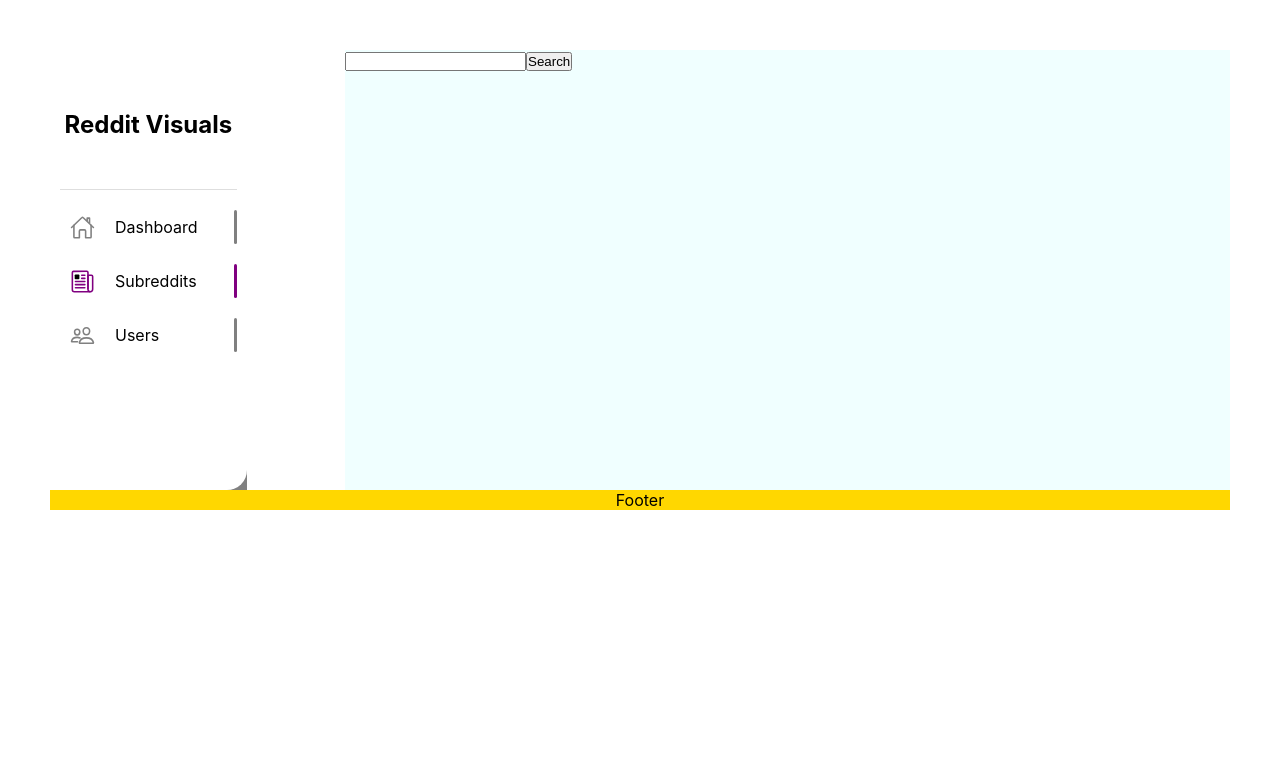
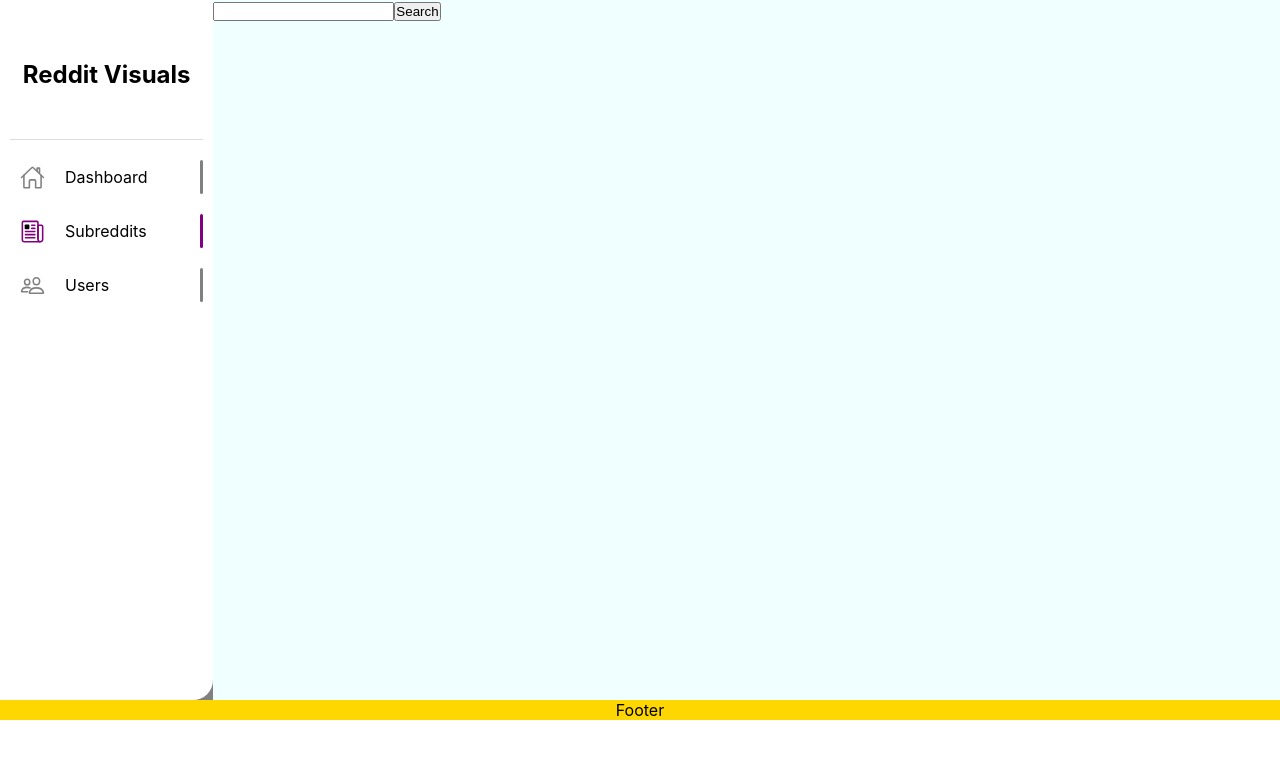
Before and after one commit to xelacast/reddit-api, a Next.js app: page /subreddits in a window 1280 px wide. Shown: the top 758 px of the page. Built offline with nearby package versions, Linux system fonts and the light colour scheme.

Commit message:
completed refactor of file structure

```diff
--- a/styles/layout.module.scss
+++ b/components/layout/layout.module.scss
@@ -1,8 +1,7 @@
 .container {
   display: grid;
   grid-template-columns: repeat(12, 1fr);
-  grid-template-rows: 55vh auto auto;
-  margin: 50px;
+  grid-template-rows: 700px auto auto;
   gap: 1fr
 }
 
@@ -14,7 +13,7 @@
 }
 
 .main {
-  grid-column: 4 / 13;
+  grid-column: 3 / 13;
   background-color: azure;
   grid-row: 1 / 3;
 }
--- a/components/layout.tsx
+++ b/components/layout/layout.tsx
@@ -1,6 +1,6 @@
-import NavBar from './nav/navbar';
-import Footer from './footer';
-import styles from '../styles/layout.module.scss';
+import NavBar from '../nav/navbar';
+import Footer from '../footer';
+import styles from './layout.module.scss';
 
 const Layout = ({ children }) => {
   return (
--- a/pages/_app.tsx
+++ b/pages/_app.tsx
@@ -1,6 +1,6 @@
 import '../styles/globals.scss';
 import { AppProps } from 'next/app';
-import Layout from '../components/layout';
+import Layout from '../components/layout/layout';
 
 function MyApp({ Component, pageProps }: AppProps) {
   return (
--- a/pages/subreddits.tsx
+++ b/pages/subreddits.tsx
@@ -1,8 +1,8 @@
 import { useState } from 'react';
 import Search from '../components/search';
-import DataDisplay from '../components/dataDisplay';
+import DataDisplay from '../components/subreddits/dataDisplay';
 
-import styles from '../styles/profile.module.scss';
+import styles from '../styles/subreddits.module.scss';
 
 const Subreddits = () => {
   const [user, setUser] = useState('');
--- /dev/null
+++ b/pages/users.tsx
@@ -0,0 +1,5 @@
+const Users = () => {
+  return <div>Users Page</div>;
+};
+
+export default Users;
```
Also changed, not shown: components/header.tsx (deleted), components/subreddits/dataDisplay.tsx (renamed from components/dataDisplay.tsx), styles/subreddits.module.scss (renamed from styles/profile.module.scss).
